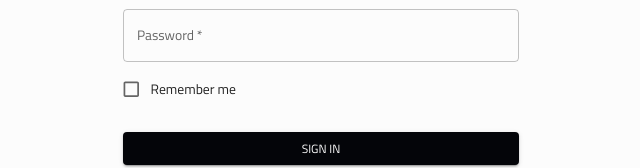
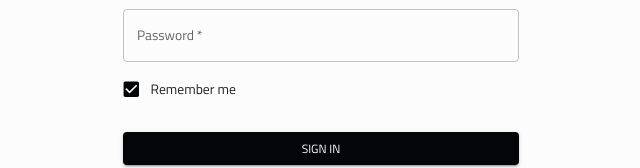
Before and after one commit to Usman-Marwat/horseauctionadmin, a React (Vite) app: page /signin in a window 1280 px wide. Shown: the part 233-401 px from the top of the page, without its empty margins (319-959 px from the left). Built offline with nearby package versions, Linux system fonts and the light colour scheme; no server answers.

Commit message:
Persits login state in local storage

```diff
--- a/src/App.jsx
+++ b/src/App.jsx
@@ -1,4 +1,4 @@
-import { useState } from 'react';
+import { useEffect, useState } from 'react';
 import { CssBaseline, ThemeProvider } from '@mui/material';
 import { Routes, Route, Navigate } from 'react-router-dom';
 import { LocalizationProvider } from '@mui/x-date-pickers';
@@ -37,8 +37,13 @@ import CustomerProducts from './pagesCustomer/CustomerProducts';
 function App() {
 	const [theme, colorMode] = useMode();
 	const [isSidebar, setIsSidebar] = useState(true);
-	const { auth } = useAuth();
-	console.log(auth);
+	const { auth, setAuth } = useAuth();
+
+	useEffect(() => {
+		const authObj = JSON.parse(localStorage.getItem('auth'));
+		if (authObj) setAuth(authObj.member);
+	}, []);
+
 	return (
 		<ColorModeContext.Provider value={colorMode}>
 			<LocalizationProvider dateAdapter={AdapterDayjs}>
@@ -73,7 +78,7 @@ function App() {
 						</div>
 					) : auth?.role === 'customer' ? (
 						<Routes>
-							<Route path="/" element={<CustomerProducts />} />
+							<Route path="/auctions" element={<CustomerProducts />} />
 							<Route path="/signin" element={<SignIn />} />
 							<Route path="/signup" element={<SignUp />} />
 							<Route path="/about" element={<AboutPage />} />
--- a/src/pagesCustomer/components/Navbar/Navbar.jsx
+++ b/src/pagesCustomer/components/Navbar/Navbar.jsx
@@ -1,15 +1,16 @@
 import React, { useState } from 'react';
-import { Link, useNavigate } from 'react-router-dom';
+import { Link } from 'react-router-dom';
 import { AiFillCloseCircle } from 'react-icons/ai';
 import { PiDotsNineBold } from 'react-icons/pi';
 
 import './Navbar.css';
 import logo from '../../../assets/homeImage.png';
+import useAuth from '../../../hooks/useAuth';
 
 function Navbar() {
 	const [navbar, setNavbar] = useState('navbar');
 	const [header, setHeader] = useState('header');
-	const navigate = useNavigate();
+	const { auth } = useAuth();
 
 	const showNavbar = () => setNavbar('navbar showNavbar');
 	const removeNavbar = () => setNavbar('navbar');
@@ -31,6 +32,13 @@ function Navbar() {
 
 			<div className={navbar}>
 				<ul className="menu">
+					{auth.role && (
+						<li className="listItem" onClick={removeNavbar}>
+							<Link className="link" to="/auctions">
+								Auctions
+							</Link>
+						</li>
+					)}
 					<li className="listItem" onClick={removeNavbar}>
 						<Link className="link" to="/about">
 							About Us
@@ -46,9 +54,7 @@ function Navbar() {
 							Products
 						</Link>
 					</li>
-					<li className="listItem" onClick={removeNavbar}>
-						<a className="link">Merchant</a>
-					</li>
+
 					<li className="listItem" onClick={removeNavbar}>
 						<Link className="link" to="/contact">
 							Contact
--- a/src/scenes/Auth/Signin.jsx
+++ b/src/scenes/Auth/Signin.jsx
@@ -24,6 +24,7 @@ const baseURL = import.meta.env.VITE_REACT_APP_BASE_URL;
 
 export default function SignIn() {
 	const [error, setError] = useState();
+	const [checked, setChecked] = useState(true);
 	const { setAuth } = useAuth();
 	const navigate = useNavigate();
 
@@ -32,7 +33,9 @@ export default function SignIn() {
 			axios.post(`${baseURL}auth/signin`, member).then((res) => res.data),
 		onSuccess: ({ member, token }) => {
 			setAuth(member);
-			navigate('/', { replace: true });
+			if (checked)
+				localStorage.setItem('auth', JSON.stringify({ member, token }));
+			navigate('/auctions', { replace: true });
 		},
 		onError: ({ response }) => {
 			// setError(response.data);
@@ -120,7 +123,14 @@ export default function SignIn() {
 								helperText={touched.password && errors.password}
 							/>
 							<FormControlLabel
-								control={<Checkbox value="remember" color="primary" />}
+								control={
+									<Checkbox
+										value="remember"
+										color="primary"
+										checked={checked}
+										onChange={() => setChecked(!checked)}
+									/>
+								}
 								label="Remember me"
 							/>
 							<Button
```
